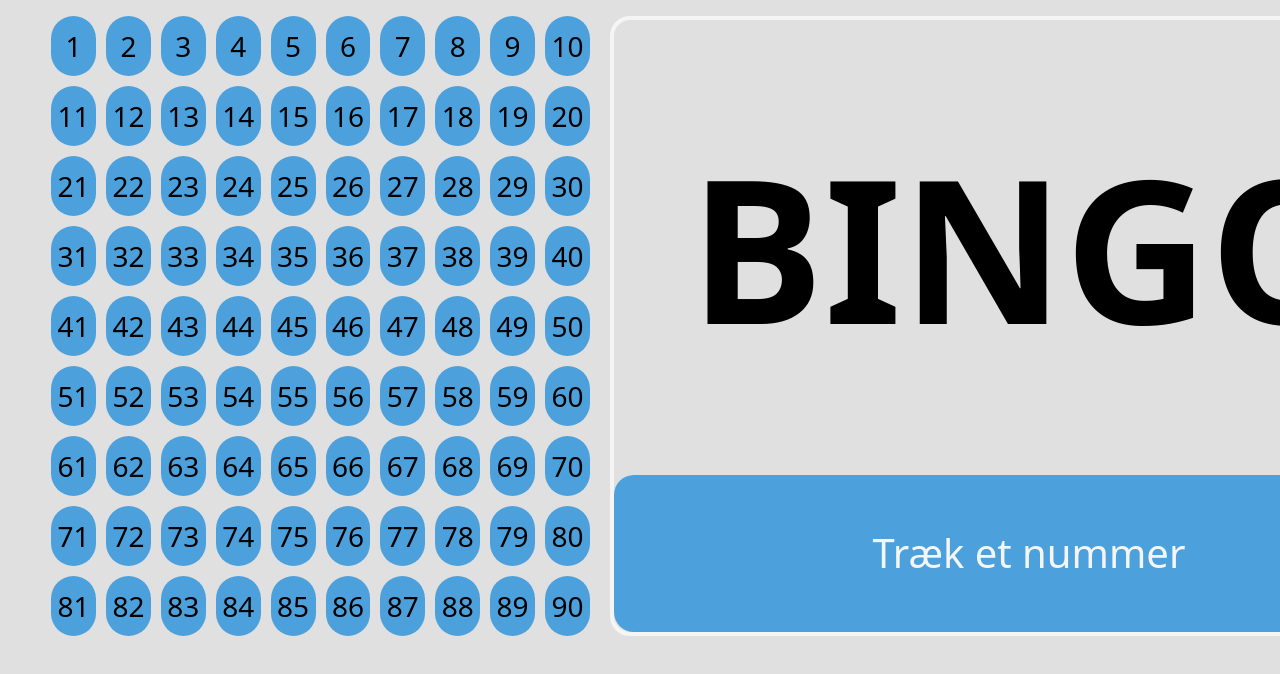
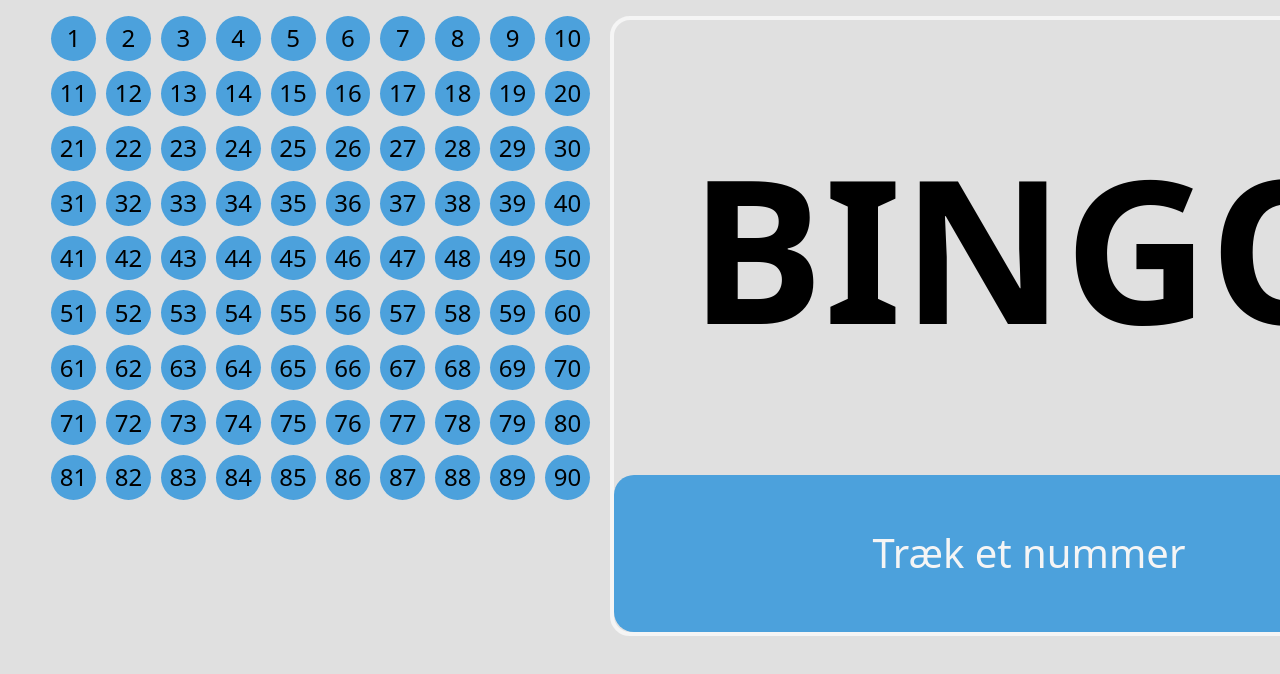
Before and after one commit to AsbjoernJC/Bingo, an Angular app: page / in a window 1280 px wide. Shown: the top 674 px of the page. Built offline with nearby package versions, Linux system fonts and the light colour scheme.

Commit message:
Fixed aspect ratio of numbers

```diff
--- a/src/app/app.component.scss
+++ b/src/app/app.component.scss
@@ -55,12 +55,13 @@ header {
 .bingo-ball {
   background-color: #4ca1dc;
   border-radius: 30px;
-  height: 60px;
+  // height: 60px;
   width: 60px;
+  aspect-ratio: 1;
   display:flex;
   justify-content: center;
   align-items: center;
-  font-size: 28px;
+  font-size: 24px;
 }
 
 .action-container {
@@ -116,3 +117,7 @@ header {
 .black-text {
   color: black !important;
 }
+
+.gold-text {
+  color: #c6aa5c;
+}
```
